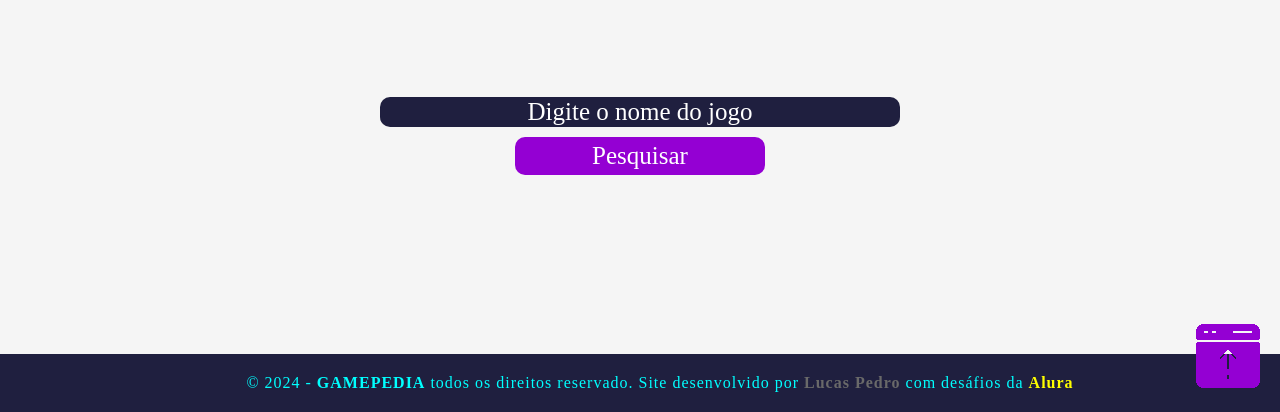
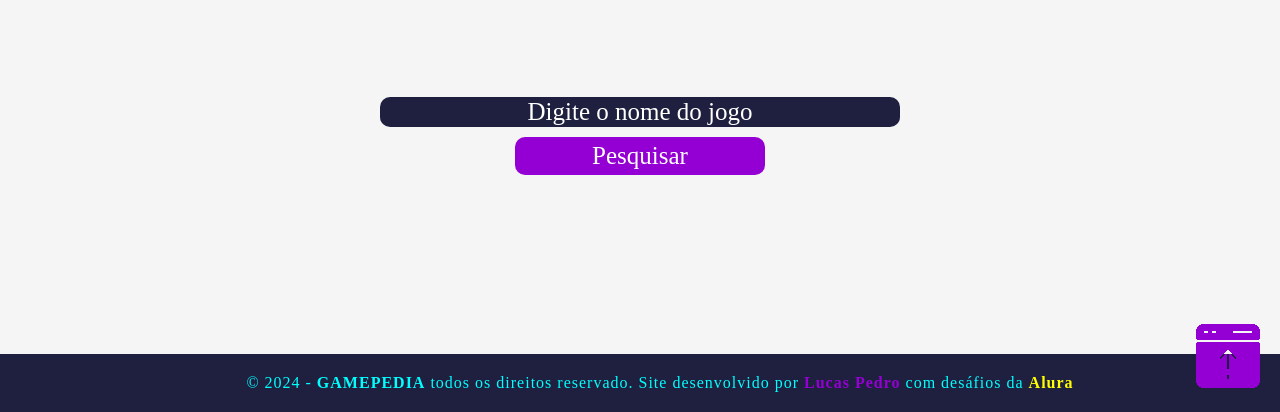
Before and after one commit to LPSouz/LPSouz.github.io, a plain HTML site: page index.html in a window 1280 px wide. In both pictures the pointer is over the link "Lucas Pedro". Shown: the part 388-800 px from the top of the page. Drawn offline with Linux system fonts and the light colour scheme; a web font is replaced by a local one.

Commit message:
Corrigindo o hover do footer

```diff
--- a/style.css
+++ b/style.css
@@ -365,5 +365,5 @@ h2 {
 }
 
 .footer a:hover {
-    color: #696969;
+    color: #9400D3;
 }
```
